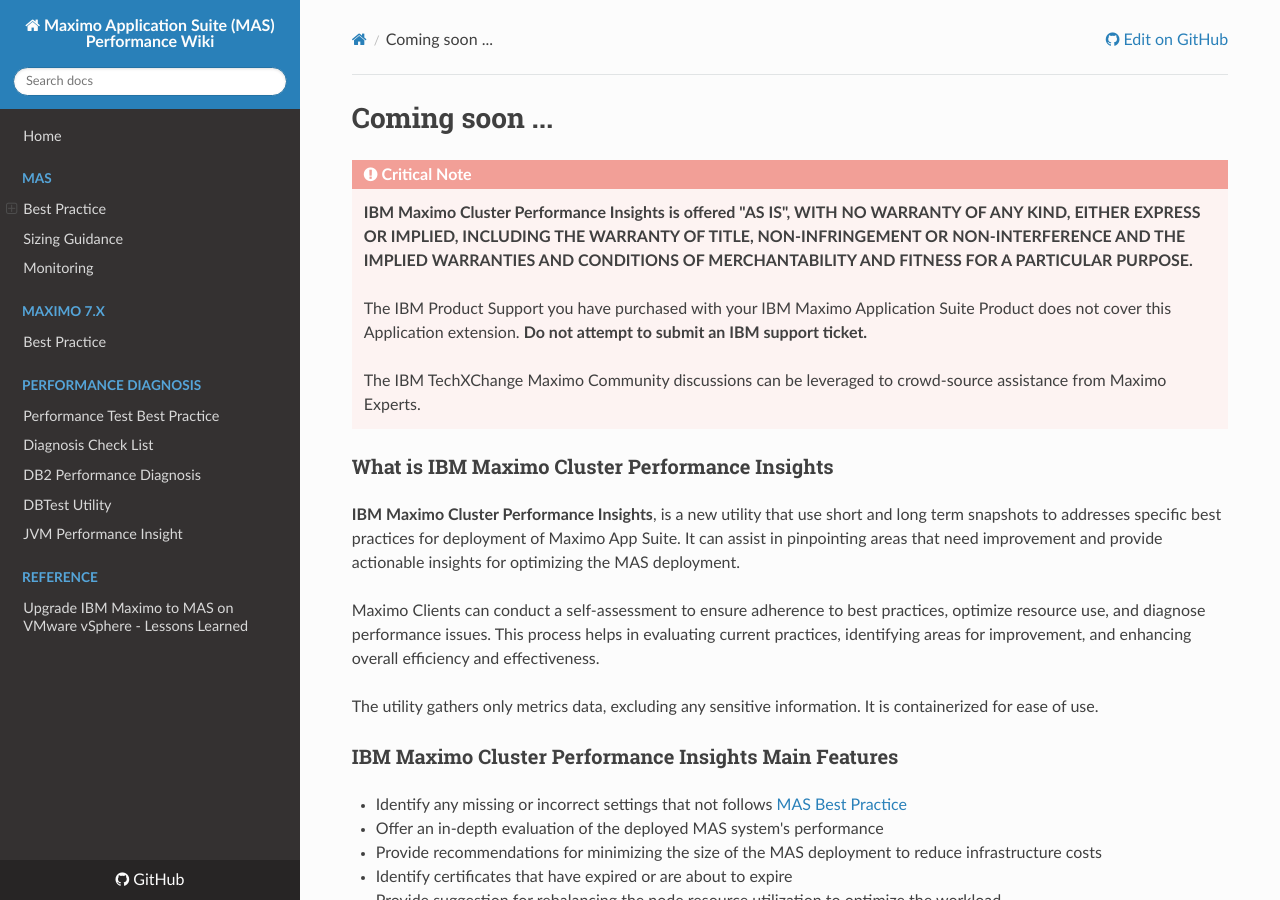
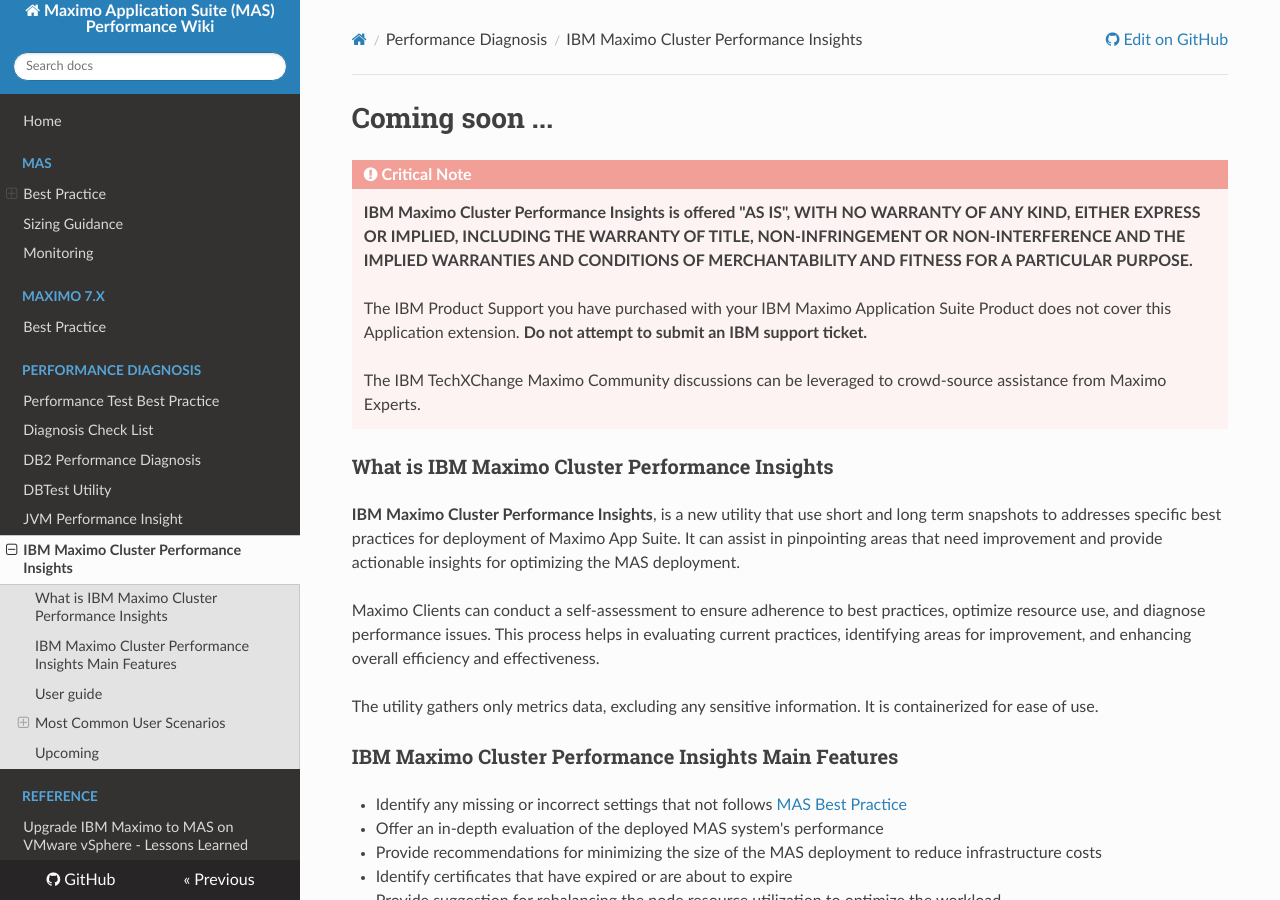
Before and after one commit to ibm-mas/mas-performance, an MkDocs documentation site: the page built from docs/pd/mhc/mas-harmony-checker.md, in a window 1280 px wide and 900 px high. Built offline with MkDocs 1.6.1, drawn with Linux system fonts in a browser that asks for light colours; nearby versions of some CDN libraries.

Commit message:
[patch] add IBM Maximo CPI

```diff
--- a/mkdocs.yml
+++ b/mkdocs.yml
@@ -38,6 +38,7 @@
     - 'DB2 Performance Diagnosis': pd/db2-performance-diagnosis.md
     - 'DBTest Utility': pd/dbtest.md
     - 'JVM Performance Insight': pd/jvm-performance-insight.md
+    - 'IBM Maximo Cluster Performance Insights': pd/mhc/mas-harmony-checker.md
   - 'Reference':
     - 'Upgrade IBM Maximo to MAS on VMware vSphere - Lessons Learned': https://github.com/zxue/upgrade-ibm-maximo-to-mas-on-vsphere
 
```
